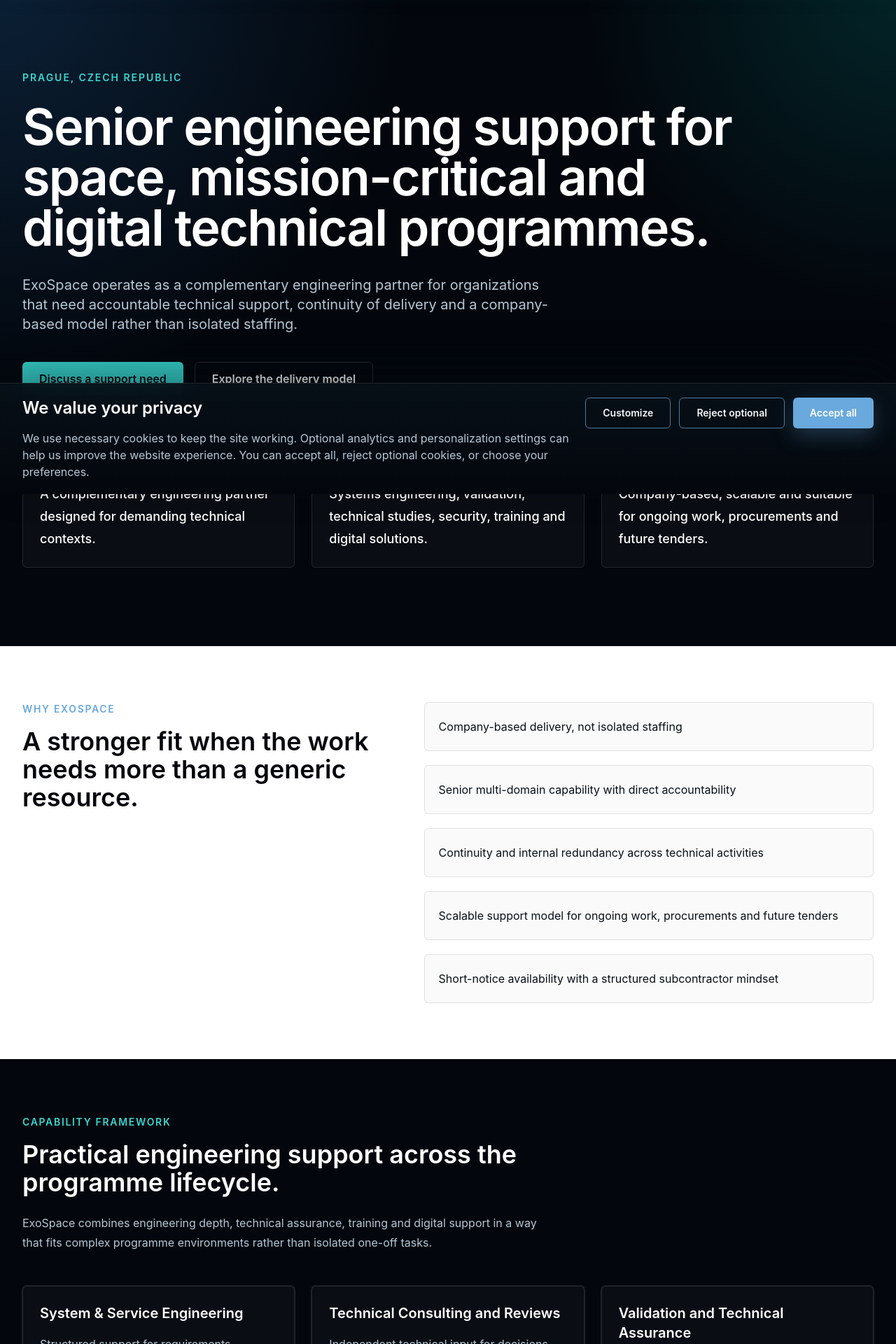
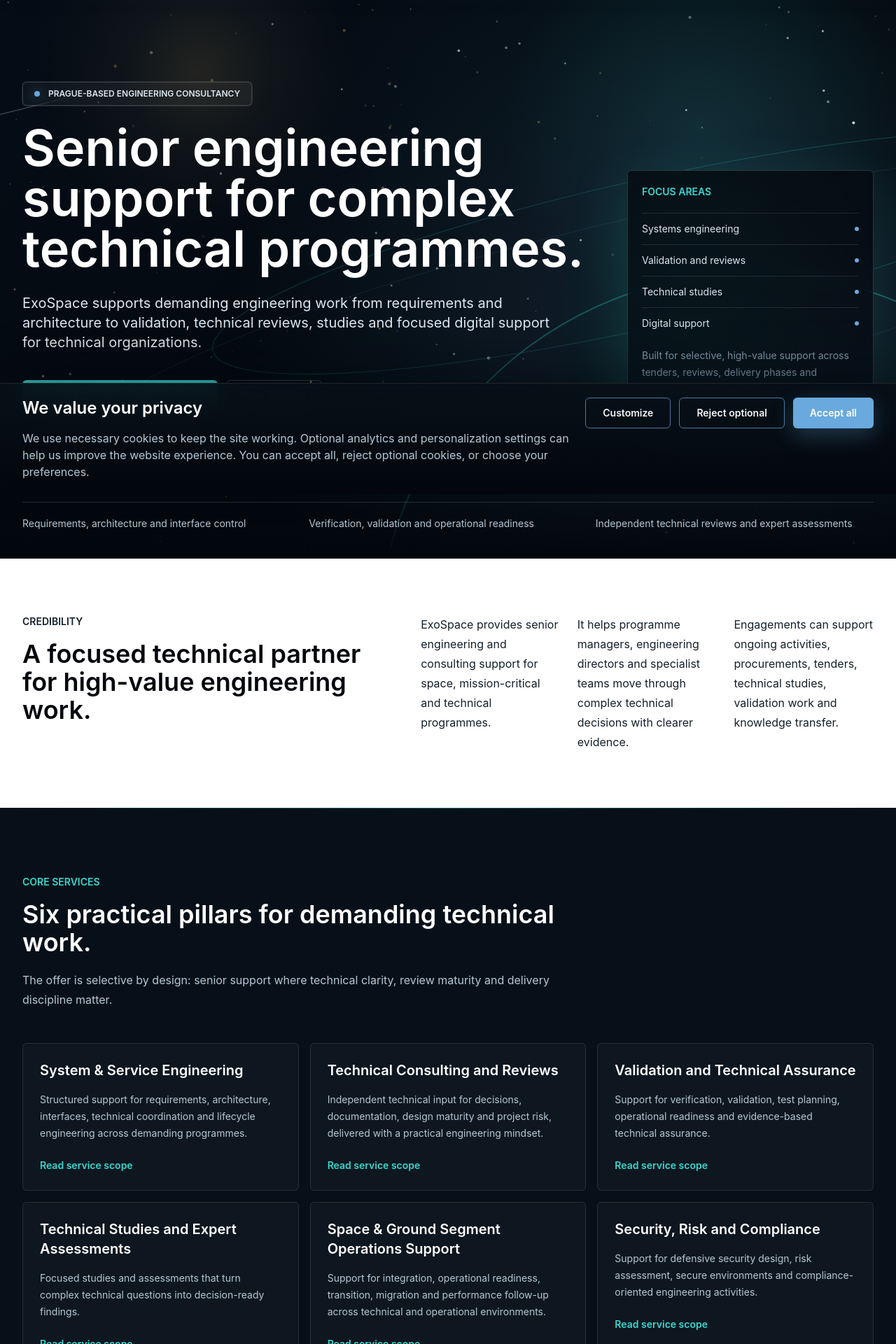
Before and after one commit to galileo73/exospace-website, a React (Vite) app: page / in a window 1280 px wide. Shown: the part 94-2014 px from the top of the page at 70% size. Built offline with nearby package versions, Linux system fonts and the light colour scheme.

Commit message:
20260416: Change of the Home.tsx

```diff
--- a/src/pages/Home.tsx
+++ b/src/pages/Home.tsx
@@ -1,314 +1,195 @@
+import { ButtonLink } from "../components/ButtonLink";
 import { CTASection } from "../components/CTASection";
+import { SectionHeader } from "../components/SectionHeader";
+import { SpaceBackdrop } from "../components/SpaceBackdrop";
+import { SiteLink } from "../components/SiteLink";
 import { company, differentiators, sectors, services } from "../data/site";
-import { SiteLink } from "../components/SiteLink";
 
-const engagementExamples = [
-  {
-    title: "Engineering reinforcement",
-    body: "Support to system engineering, requirements, interface coordination and review preparation for demanding technical activities.",
-  },
-  {
-    title: "Validation and readiness support",
-    body: "Support for validation planning, test logic, readiness evidence and technical assurance before milestones and delivery commitments.",
-  },
-  {
-    title: "Training and digital enablement",
-    body: "Knowledge transfer, technical web platforms and workflow-oriented digital support for organizations that need continuity and clarity.",
-  },
+const heroSignals = [
+  "Systems engineering",
+  "Validation and reviews",
+  "Technical studies",
+  "Digital support",
 ];
 
 export function Home() {
-  const featuredServices = services.slice(0, 6);
-  const featuredSectors = sectors.slice(0, 4);
-
   return (
     <>
-      <section className="relative overflow-hidden bg-carbon-950">
-        <div className="absolute inset-0 bg-[radial-gradient(circle_at_top_left,rgba(38,120,196,0.22),transparent_36%),radial-gradient(circle_at_top_right,rgba(0,212,201,0.14),transparent_28%)]" />
-        <div className="relative mx-auto max-w-7xl px-5 pb-24 pt-24 md:px-8 md:pb-28 md:pt-28">
-          <div className="max-w-5xl">
-            <p className="text-sm font-semibold uppercase tracking-[0.14em] text-signal-teal">
-              Prague, Czech Republic
-            </p>
-            <h1 className="mt-6 max-w-6xl text-5xl font-semibold leading-[1.02] tracking-tight text-white md:text-7xl">
-              Senior engineering support for space, mission-critical and digital
-              technical programmes.
+      <section className="relative isolate min-h-[78svh] overflow-hidden bg-carbon-950">
+        <SpaceBackdrop density={190} className="opacity-100" />
+        <div className="absolute inset-0 bg-[radial-gradient(circle_at_78%_24%,rgba(57,216,208,0.14),transparent_24%),radial-gradient(circle_at_22%_14%,rgba(243,199,117,0.08),transparent_18%)]" />
+        <div className="absolute inset-0 bg-[linear-gradient(90deg,rgba(3,7,13,0.52)_0%,rgba(5,11,19,0.26)_48%,rgba(3,7,13,0.12)_100%)]" />
+        <div className="absolute inset-0 bg-technical-grid bg-[size:44px_44px] opacity-[0.05]" />
+        <div className="absolute inset-x-0 bottom-0 h-36 bg-gradient-to-t from-carbon-950 via-carbon-950/55 to-transparent" />
+
+        <div className="relative mx-auto grid max-w-7xl gap-12 px-5 py-24 md:px-8 lg:grid-cols-[1fr_22rem] lg:items-end lg:py-32">
+          <div className="max-w-4xl">
+            <div className="mb-6 flex w-fit items-center gap-3 rounded-md border border-white/[0.15] bg-white/[0.04] px-4 py-2 text-xs font-semibold uppercase text-steel-200 shadow-line backdrop-blur-md">
+              <span className="h-2 w-2 rounded-full bg-signal-blue shadow-[0_0_18px_rgba(105,169,221,0.7)]" />
+              Prague-based engineering consultancy
+            </div>
+
+            <h1 className="text-4xl font-semibold leading-tight text-white md:text-6xl lg:text-7xl">
+              Senior engineering support for complex technical programmes.
             </h1>
-            <p className="mt-8 max-w-3xl text-lg leading-8 text-steel-300 md:text-xl">
-              {company.shortName} operates as a complementary engineering
-              partner for organizations that need accountable technical support,
-              continuity of delivery and a company-based model rather than
-              isolated staffing.
+
+            <p className="mt-7 max-w-3xl text-lg leading-8 text-steel-200 md:text-xl">
+              {company.shortName} supports demanding engineering work from
+              requirements and architecture to validation, technical reviews,
+              studies and focused digital support for technical organizations.
             </p>
 
-            <div className="mt-10 flex flex-col gap-4 sm:flex-row">
-              <SiteLink
-                href="/contact#inquiry-form"
-                className="inline-flex min-h-12 items-center justify-center rounded-md bg-signal-teal px-6 text-base font-semibold text-carbon-950 transition hover:brightness-110"
-              >
-                Discuss a support need
-              </SiteLink>
-              <SiteLink
-                href="/delivery-model"
-                className="inline-flex min-h-12 items-center justify-center rounded-md border border-white/15 px-6 text-base font-semibold text-white transition hover:bg-white/[0.05]"
-              >
-                Explore the delivery model
-              </SiteLink>
+            <div className="mt-10 flex flex-col gap-3 sm:flex-row">
+              <ButtonLink href="/contact">
+                Request an introductory discussion
+              </ButtonLink>
+              <ButtonLink href="/services" variant="secondary">
+                View services
+              </ButtonLink>
             </div>
           </div>
 
-          <div className="mt-16 grid gap-6 md:grid-cols-3">
-            <div className="rounded-md border border-white/10 bg-white/[0.03] p-6">
-              <p className="text-sm font-semibold uppercase tracking-[0.08em] text-signal-blue">
-                Positioning
-              </p>
-              <p className="mt-4 text-lg font-medium leading-8 text-white">
-                A complementary engineering partner designed for demanding
-                technical contexts.
-              </p>
+          <aside className="rounded-md border border-white/[0.15] bg-[linear-gradient(180deg,rgba(3,7,13,0.72),rgba(7,16,24,0.62))] p-5 shadow-glow backdrop-blur-md">
+            <p className="text-sm font-semibold uppercase text-signal-teal">
+              Focus areas
+            </p>
+            <div className="mt-5 grid gap-3">
+              {heroSignals.map((item) => (
+                <div
+                  key={item}
+                  className="flex items-center justify-between gap-4 border-t border-white/10 pt-3 text-sm text-steel-200"
+                >
+                  <span>{item}</span>
+                  <span className="h-1.5 w-1.5 rounded-full bg-signal-blue" />
+                </div>
+              ))}
             </div>
-            <div className="rounded-md border border-white/10 bg-white/[0.03] p-6">
-              <p className="text-sm font-semibold uppercase tracking-[0.08em] text-signal-blue">
-                Coverage
-              </p>
-              <p className="mt-4 text-lg font-medium leading-8 text-white">
-                Systems engineering, validation, technical studies, security,
-                training and digital solutions.
-              </p>
-            </div>
-            <div className="rounded-md border border-white/10 bg-white/[0.03] p-6">
-              <p className="text-sm font-semibold uppercase tracking-[0.08em] text-signal-blue">
-                Delivery Logic
-              </p>
-              <p className="mt-4 text-lg font-medium leading-8 text-white">
-                Company-based, scalable and suitable for ongoing work,
-                procurements and future tenders.
-              </p>
-            </div>
+            <p className="mt-6 text-sm leading-6 text-steel-400">
+              Built for selective, high-value support across tenders, reviews,
+              delivery phases and technical decision points.
+            </p>
+          </aside>
+        </div>
+
+        <div className="relative mx-auto max-w-7xl px-5 pb-10 md:px-8">
+          <div className="grid gap-3 border-t border-white/[0.15] pt-5 text-sm text-steel-300 md:grid-cols-3">
+            <p>Requirements, architecture and interface control</p>
+            <p>Verification, validation and operational readiness</p>
+            <p>Independent technical reviews and expert assessments</p>
           </div>
         </div>
       </section>
 
       <section className="bg-white text-carbon-950">
-        <div className="mx-auto grid max-w-7xl gap-12 px-5 py-20 md:px-8 lg:grid-cols-[0.9fr_1.1fr]">
+        <div className="mx-auto grid max-w-7xl gap-10 px-5 py-20 md:px-8 lg:grid-cols-[0.9fr_1.1fr] lg:items-start">
           <div>
-            <p className="text-sm font-semibold uppercase tracking-[0.12em] text-signal-blue">
-              Why ExoSpace
+            <p className="mb-4 text-sm font-semibold uppercase text-carbon-800">
+              Credibility
             </p>
-            <h2 className="mt-4 text-3xl font-semibold leading-tight md:text-4xl">
-              A stronger fit when the work needs more than a generic resource.
+            <h2 className="text-3xl font-semibold leading-tight md:text-4xl">
+              A focused technical partner for high-value engineering work.
             </h2>
           </div>
+          <div className="grid gap-6 text-base leading-7 text-carbon-800 md:grid-cols-3">
+            <p>
+              ExoSpace provides senior engineering and consulting support for
+              space, mission-critical and technical programmes.
+            </p>
+            <p>
+              It helps programme managers, engineering directors and specialist
+              teams move through complex technical decisions with clearer
+              evidence.
+            </p>
+            <p>
+              Engagements can support ongoing activities, procurements, tenders,
+              technical studies, validation work and knowledge transfer.
+            </p>
+          </div>
+        </div>
+      </section>
 
-          <div className="grid gap-5">
-            {differentiators.map((item) => (
+      <section className="relative overflow-hidden bg-carbon-900">
+        <div className="absolute inset-x-0 top-0 h-px bg-gradient-to-r from-transparent via-signal-teal/[0.45] to-transparent" />
+        <div className="mx-auto max-w-7xl px-5 py-24 md:px-8">
+          <SectionHeader
+            eyebrow="Core services"
+            title="Six practical pillars for demanding technical work."
+            intro="The offer is selective by design: senior support where technical clarity, review maturity and delivery discipline matter."
+          />
+          <div className="mt-12 grid gap-4 md:grid-cols-2 lg:grid-cols-3">
+            {services.map((service) => (
+              <SiteLink
+                key={service.title}
+                href="/services"
+                className="group rounded-md border border-white/10 bg-white/[0.03] p-6 transition duration-200 hover:-translate-y-1 hover:border-signal-teal/60 hover:bg-white/[0.06] hover:shadow-glow focus-visible:outline focus-visible:outline-2 focus-visible:outline-offset-4 focus-visible:outline-signal-teal"
+              >
+                <h3 className="text-xl font-semibold text-white">
+                  {service.title}
+                </h3>
+                <p className="mt-4 text-sm leading-6 text-steel-300">
+                  {service.summary}
+                </p>
+                <span className="mt-6 inline-flex text-sm font-semibold text-signal-teal">
+                  Read service scope
+                </span>
+              </SiteLink>
+            ))}
+          </div>
+        </div>
+      </section>
+
+      <section className="relative overflow-hidden bg-carbon-950">
+        <div className="absolute inset-0 bg-technical-grid bg-[size:54px_54px] opacity-[0.08]" />
+        <div className="mx-auto grid max-w-7xl gap-12 px-5 py-24 md:px-8 lg:grid-cols-[0.8fr_1.2fr]">
+          <SectionHeader
+            eyebrow="Why ExoSpace"
+            title="Boutique attention, senior technical delivery."
+            intro="ExoSpace is designed for organizations that need clear technical support without the overhead of a large consultancy or the looseness of a generic contractor."
+          />
+          <div className="grid gap-4">
+            {differentiators.map((item, index) => (
               <div
                 key={item}
-                className="rounded-md border border-carbon-950/10 bg-carbon-950/[0.02] px-5 py-5"
+                className="grid gap-4 rounded-md border border-white/10 bg-white/[0.03] p-5 backdrop-blur-sm sm:grid-cols-[4rem_1fr]"
               >
-                <p className="text-base leading-7 text-carbon-900">{item}</p>
+                <span className="text-sm font-semibold text-signal-teal">
+                  0{index + 1}
+                </span>
+                <p className="text-lg leading-7 text-steel-100">{item}</p>
               </div>
             ))}
           </div>
         </div>
       </section>
 
-      <section className="bg-carbon-950">
-        <div className="mx-auto max-w-7xl px-5 py-20 md:px-8">
-          <div className="max-w-3xl">
-            <p className="text-sm font-semibold uppercase tracking-[0.12em] text-signal-teal">
-              Capability Framework
-            </p>
-            <h2 className="mt-4 text-3xl font-semibold leading-tight text-white md:text-4xl">
-              Practical engineering support across the programme lifecycle.
-            </h2>
-            <p className="mt-6 text-base leading-7 text-steel-300">
-              ExoSpace combines engineering depth, technical assurance, training
-              and digital support in a way that fits complex programme
-              environments rather than isolated one-off tasks.
-            </p>
-          </div>
-
-          <div className="mt-12 grid gap-6 md:grid-cols-2 xl:grid-cols-3">
-            {featuredServices.map((service) => (
-              <article
-                key={service.title}
-                className="rounded-md border border-white/10 bg-white/[0.03] p-6 shadow-line"
+      <section className="bg-white text-carbon-950">
+        <div className="mx-auto max-w-7xl px-5 py-24 md:px-8">
+          <SectionHeader
+            eyebrow="Sectors"
+            title="Support for technical organizations and programme environments."
+            intro="ExoSpace is most relevant where engineering judgement, structured validation and clear communication need to travel together."
+            tone="dark"
+          />
+          <div className="mt-12 grid gap-5 md:grid-cols-2 lg:grid-cols-3">
+            {sectors.map((sector) => (
+              <div
+                key={sector.title}
+                className="border-t border-carbon-950/20 pt-5"
               >
-                <h3 className="text-xl font-semibold text-white">
-                  {service.title}
-                </h3>
-                <p className="mt-4 text-base leading-7 text-steel-300">
-                  {service.summary}
+                <h3 className="text-xl font-semibold">{sector.title}</h3>
+                <p className="mt-4 text-sm leading-6 text-carbon-800">
+                  {sector.support}
                 </p>
-              </article>
+              </div>
             ))}
           </div>
-
           <div className="mt-10">
-            <SiteLink
-              href="/services"
-              className="inline-flex min-h-12 items-center justify-center rounded-md border border-signal-blue px-6 text-base font-semibold text-white transition hover:bg-signal-blue hover:text-carbon-950"
-            >
-              View all services and solutions
-            </SiteLink>
+            <ButtonLink href="/sectors">Explore sectors</ButtonLink>
           </div>
         </div>
       </section>
 
-      <section className="bg-white text-carbon-950">
-        <div className="mx-auto max-w-7xl px-5 py-20 md:px-8">
-          <div className="grid gap-12 lg:grid-cols-[0.85fr_1.15fr]">
-            <div>
-              <p className="text-sm font-semibold uppercase tracking-[0.12em] text-signal-blue">
-                Where ExoSpace Fits
-              </p>
-              <h2 className="mt-4 text-3xl font-semibold leading-tight md:text-4xl">
-                Support for technical organizations, infrastructure and
-                demanding programme contexts.
-              </h2>
-              <p className="mt-6 text-base leading-7 text-carbon-800">
-                The strongest fit is where technical delivery needs engineering
-                judgement, continuity and structured support across interfaces,
-                evidence, reviews and operations.
-              </p>
-            </div>
-
-            <div className="grid gap-6 md:grid-cols-2">
-              {featuredSectors.map((sector) => (
-                <article
-                  key={sector.title}
-                  className="rounded-md border border-carbon-950/10 bg-carbon-950/[0.02] p-6"
-                >
-                  <h3 className="text-xl font-semibold">{sector.title}</h3>
-                  <p className="mt-4 text-base leading-7 text-carbon-800">
-                    {sector.support}
-                  </p>
-                </article>
-              ))}
-            </div>
-          </div>
-
-          <div className="mt-10">
-            <SiteLink
-              href="/sectors"
-              className="inline-flex min-h-12 items-center justify-center rounded-md border border-carbon-950/15 px-6 text-base font-semibold text-carbon-950 transition hover:bg-carbon-950 hover:text-white"
-            >
-              Explore sectors and programme contexts
-            </SiteLink>
-          </div>
-        </div>
-      </section>
-
-      <section className="bg-carbon-950">
-        <div className="mx-auto max-w-7xl px-5 py-20 md:px-8">
-          <div className="max-w-3xl">
-            <p className="text-sm font-semibold uppercase tracking-[0.12em] text-signal-teal">
-              Engagement Examples
-            </p>
-            <h2 className="mt-4 text-3xl font-semibold leading-tight text-white md:text-4xl">
-              Typical ways ExoSpace can contribute.
-            </h2>
-            <p className="mt-6 text-base leading-7 text-steel-300">
-              ExoSpace can support as a focused complementary partner across
-              engineering, readiness, studies, training and digital enablement.
-            </p>
-          </div>
-
-          <div className="mt-12 grid gap-6 md:grid-cols-3">
-            {engagementExamples.map((item) => (
-              <article
-                key={item.title}
-                className="rounded-md border border-white/10 bg-white/[0.03] p-6"
-              >
-                <h3 className="text-xl font-semibold text-white">
-                  {item.title}
-                </h3>
-                <p className="mt-4 text-base leading-7 text-steel-300">
-                  {item.body}
-                </p>
-              </article>
-            ))}
-          </div>
-        </div>
-      </section>
-
-      <section className="bg-white text-carbon-950">
-        <div className="mx-auto max-w-7xl px-5 py-20 md:px-8">
-          <div className="grid gap-6 md:grid-cols-3">
-            <article className="rounded-md border border-carbon-950/10 bg-carbon-950/[0.02] p-6">
-              <p className="text-sm font-semibold uppercase tracking-[0.08em] text-signal-blue">
-                Delivery Model
-              </p>
-              <h3 className="mt-4 text-2xl font-semibold">
-                Company-based and scalable
-              </h3>
-              <p className="mt-4 text-base leading-7 text-carbon-800">
-                ExoSpace can support capacity-based delivery, complementary
-                engineering reinforcement and defined work packages where scope
-                and interfaces are mature enough.
-              </p>
-              <div className="mt-6">
-                <SiteLink
-                  href="/delivery-model"
-                  className="text-sm font-semibold text-signal-blue hover:text-carbon-950"
-                >
-                  Learn more about the delivery model
-                </SiteLink>
-              </div>
-            </article>
-
-            <article className="rounded-md border border-carbon-950/10 bg-carbon-950/[0.02] p-6">
-              <p className="text-sm font-semibold uppercase tracking-[0.08em] text-signal-blue">
-                Training
-              </p>
-              <h3 className="mt-4 text-2xl font-semibold">
-                Knowledge transfer that stays useful
-              </h3>
-              <p className="mt-4 text-base leading-7 text-carbon-800">
-                Training can be delivered as a standalone course, embedded in a
-                project context or used as continuous knowledge transfer for a
-                team.
-              </p>
-              <div className="mt-6">
-                <SiteLink
-                  href="/training"
-                  className="text-sm font-semibold text-signal-blue hover:text-carbon-950"
-                >
-                  Explore training support
-                </SiteLink>
-              </div>
-            </article>
-
-            <article className="rounded-md border border-carbon-950/10 bg-carbon-950/[0.02] p-6">
-              <p className="text-sm font-semibold uppercase tracking-[0.08em] text-signal-blue">
-                Digital Solutions
-              </p>
-              <h3 className="mt-4 text-2xl font-semibold">
-                Web, integration and trusted workflows
-              </h3>
-              <p className="mt-4 text-base leading-7 text-carbon-800">
-                ExoSpace also supports digital platforms, web engineering,
-                integration and data-driven workflows for serious technical
-                organizations.
-              </p>
-              <div className="mt-6">
-                <SiteLink
-                  href="/digital-solutions"
-                  className="text-sm font-semibold text-signal-blue hover:text-carbon-950"
-                >
-                  Explore digital solutions
-                </SiteLink>
-              </div>
-            </article>
-          </div>
-        </div>
-      </section>
-
-      <CTASection
-        title="Discuss a current or future technical activity."
-        body="A short conversation can quickly clarify whether the right fit is engineering reinforcement, validation support, a focused study, training, digital platform work or a broader delivery model discussion."
-      />
+      <CTASection />
     </>
   );
 }
```
